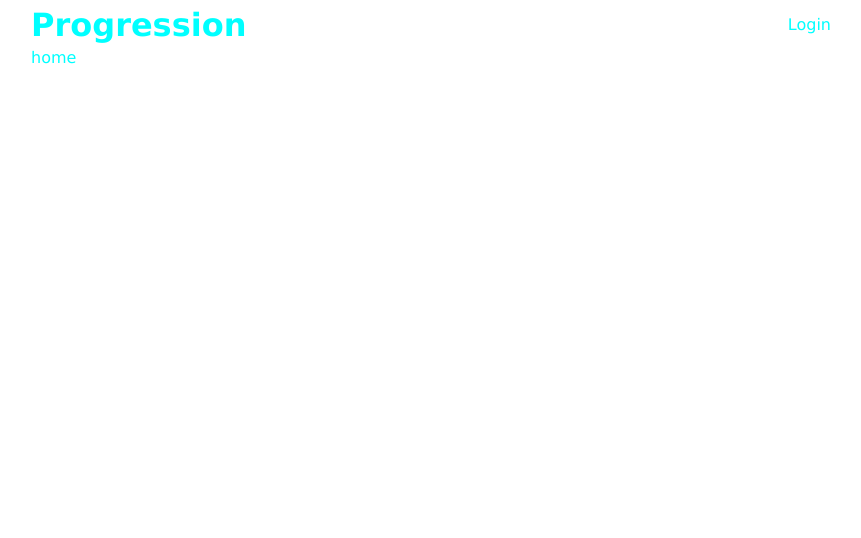
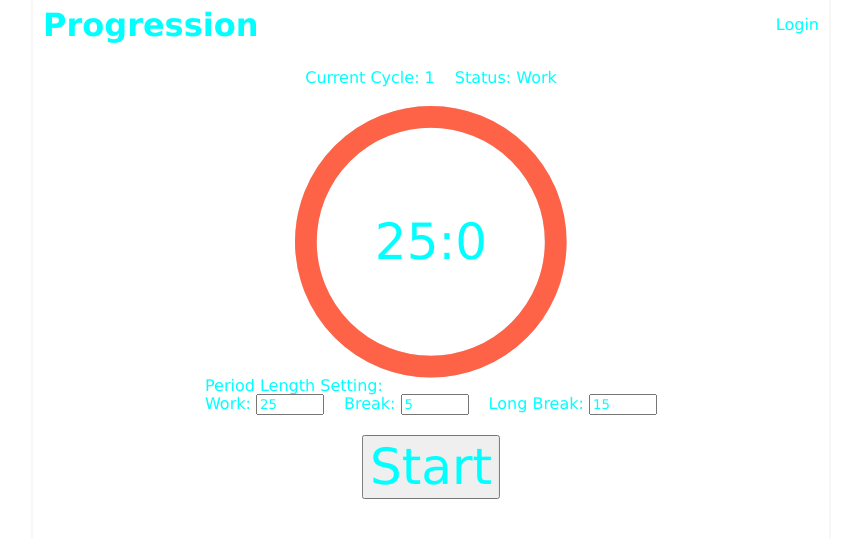
Before and after one commit to HWJFish/Project-Progression, a React (Create React App) app in the folder client/: page / in a window 1280 px wide. Shown: the top 538 px of the page, without its empty margins (209-1070 px from the left). Built offline with nearby package versions, Linux system fonts and the light colour scheme.

Commit message:
timer frontend done

```diff
--- a/client/package.json
+++ b/client/package.json
@@ -12,6 +12,7 @@
     "@testing-library/user-event": "^13.5.0",
     "date-fns": "^2.29.2",
     "react": "^18.2.0",
+    "react-circular-progressbar": "^2.1.0",
     "react-dom": "^18.2.0",
     "react-icons": "^4.4.0",
     "react-router-dom": "^6.3.0",
--- a/client/src/App.js
+++ b/client/src/App.js
@@ -4,6 +4,7 @@ import GlobalStyles from "./GlobalStyles";
 import styled from "styled-components";
 import NavBar from "./components/NavBar";
 import Login from "./pages/login";
+import Home from './pages/home';
 
 
 function App() {
@@ -17,8 +18,9 @@ function App() {
         <Router>
           <NavBar/>
           <Routes>
-            <Route exact path='/' element={'home'}/>
+            <Route exact path='/' element={<Home/>}/>
             <Route exact path="/login" element={<Login/>}/>
+            <Route exact path="/profile" element={'profile'}/>
             <Route exact path='*' element={'404-page-not-found'}/>
           </Routes>
         </Router>
@@ -46,5 +48,9 @@ const BodyWrapper=styled.div`
   position: relative;
   left: 50%;
   transform: translate(-50%,0);
+  padding: 0 10px;
+  border-width: 0 2px;
+  border-style:solid;
+  border-color: #f7f7f7;
 
 `;
--- a/client/src/components/NavBar.js
+++ b/client/src/components/NavBar.js
@@ -7,7 +7,7 @@ const NavBar = () => {
     const { user,setUser } = useContext(UserContext);
 
     return <Wrapper>
-        <h1>Progression</h1>
+        <Link to='/' className="Logo"><h1>Progression</h1></Link>
         {user ? <div className="FeatureContainer">
 
             <button className="logout" onClick={()=>{setUser(null)}}>Logout</button>
@@ -30,6 +30,9 @@ const Wrapper = styled.div`
     justify-content: space-between;
     align-items: center;
     height: 50px;
+    .Logo{
+        text-decoration: none;
+    }
     .FeatureContainer{
         display: flex;
     }
--- /dev/null
+++ b/client/src/components/Timer.js
@@ -0,0 +1,166 @@
+import styled from "styled-components";
+import {  CircularProgressbarWithChildren, buildStyles } from 'react-circular-progressbar';
+import 'react-circular-progressbar/dist/styles.css';
+import { useEffect, useState } from "react";
+import { format } from 'date-fns'
+
+const Timer = () => {
+    //default values
+    const LOCAL_KEY='timer';
+    let workTime = 25, breakTime = 5, longBreakTime = 15;
+    let iniCycle = {
+        time: workTime * 1000 * 60,
+        count: 1,
+        isBreak: false,
+        startStatus: 'notStart',
+        workTime,
+        breakTime,
+        longBreakTime,
+        startTime:null
+    }
+    // const [isInterrupted,setIsInterrupted]=useState(false);
+    const loadData=()=>{
+        let storage=window.localStorage.getItem(LOCAL_KEY);
+        if(storage){
+            storage=JSON.parse(storage);
+            if(storage.startStatus!=='notStart'){
+                storage.startStatus='interrupted'
+                //setIsInterrupted(true);
+            }
+
+            return storage;
+
+        }else return iniCycle;
+    }
+    const [timer, setTimer] = useState(()=>loadData());
+
+    let timeInterval = null;
+    //update the timer based on the change of time period
+    const updatePeriod = (e) => {
+        const newTimer = { ...timer, [e.target.id]: e.target.value }
+        newTimer.time = newTimer.workTime * 1000 * 60;
+        setTimer(newTimer);
+    }
+    const startTimer = () => {
+        setTimer({...timer,startStatus:'started',startTime:Date.now()})
+
+    }
+    const stopTimer=()=>{
+        setTimer({...timer,startStatus:'stopped'})
+    }
+
+
+    useEffect(()=>{
+        window.localStorage.setItem(LOCAL_KEY,JSON.stringify(timer));
+        if(timer.startStatus==='started'){
+            // interesting note: setTimeout and setInterval works the same here
+            timeInterval = setTimeout(() => {
+                const newTimer = { ...timer };
+                newTimer.time -= 1000;
+                if (newTimer.time <= 0) {//actually should be ===0 but just incase
+                    if (timer.isBreak) {
+                        newTimer.count++;
+                        newTimer.time=newTimer.workTime*1000*60;
+                    } else {
+                        if(timer.count%4===0){
+                            newTimer.time=newTimer.longBreakTime*1000*60;
+                        }else{
+                            newTimer.time=newTimer.breakTime*1000*60;
+                        }
+                    }
+                    newTimer.isBreak=!timer.isBreak;
+                }
+
+                setTimer(newTimer);
+            }, 1000)
+        }
+        return ()=>clearTimeout(timeInterval);
+    },[timer])
+
+    return <Wrapper>
+        {timer.startStatus==='interrupted'&&<div className="interruptBox">
+                <p>An interruption was detected. Start time:{format(new Date(timer.startTime),'yyy-MMM-d')}</p>
+            </div>}
+        <div className="infoContainer">
+            <p>Current Cycle: {timer.count}</p>
+            <p>Status: {timer.isBreak?"Break":"Work"}</p>
+        </div>
+        <div className="progressWrapper">
+            <CircularProgressbarWithChildren className="outerProgress"
+                value={timer.time / 60000}  maxValue={timer.isBreak ? (timer.count%4!==0?timer.breakTime:timer.longBreakTime) : (timer.workTime)}
+                counterClockwise='true' styles={buildStyles({pathColor:timer.isBreak?'aqua':'tomato'})}>
+                <p className="time">{`${Math.floor(timer.time / 60000)}:${Math.floor(timer.time % 60000 / 1000)}`}</p>
+            </CircularProgressbarWithChildren>
+
+        </div>
+        {// show start button and set period form
+            timer.startStatus === 'notStart' && <div>
+                <p >Period Length Setting:</p>
+                <div className="labelContainer" onChange={updatePeriod}>
+
+                    <label className="inputLabel">
+                        Work:{' '}
+                        <input type='number' min='1' max='60' className="inputField" id='workTime' name='workTime' defaultValue={workTime} />
+                    </label>
+                    <label className="inputLabel">
+                        Break:{' '}
+                        <input type='number' min='1' max='60' className="inputField" id='breakTime' name='breakTime' defaultValue={breakTime} />
+                    </label>
+                    <label className="inputLabel">
+                        Long Break:{' '}
+                        <input type='number' min='1' max='60' className="inputField" id='longBreakTime' name='longBreakTime' defaultValue={longBreakTime} />
+                    </label>
+                </div>
+                <button className="start" onClick={startTimer}>Start</button>
+            </div>}
+        {timer.startStatus === 'started'&&<button onClick={stopTimer}>
+                Stop
+            </button>}
+        {timer.startStatus==='stopped'||timer.startStatus==='interrupted'&&<div>
+            <button onClick={startTimer}>Resume</button>
+            <button onClick={()=>{setTimer(iniCycle)}}>Discard</button>
+            </div>}
+
+
+
+    </Wrapper>
+}
+
+export default Timer;
+
+const Wrapper = styled.div`
+    display: flex;
+    justify-content: center;
+    flex-direction: column;
+    align-items: center;
+    width: 100%;
+    .infoContainer{
+        display: flex;
+        gap: 20px;
+        padding: 20px;
+    }
+    .progressWrapper{
+        width: 35%;
+    }
+    .outerProgress{
+
+    }
+    .time{
+        font-size: 50px;
+    }
+    .start{
+        position: relative;
+        left: 50%;
+        transform: translate(-50%,0);
+        font-size: 50px;
+        margin: 20px 0;
+    }
+    .labelContainer{
+        display: flex;
+        gap: 20px;
+    }
+    /* .innerProgress{
+        width:85%;
+        transform: rotate(20deg);
+    } */
+`;
--- /dev/null
+++ b/client/src/components/UserInfo.js
@@ -0,0 +1,28 @@
+import { useContext } from "react";
+import styled from "styled-components";
+import { UserContext } from "../UserContext";
+import { Link } from "react-router-dom";
+
+const UserInfo=()=>{
+    const {user}=useContext(UserContext);
+
+    return user&&<Wrapper>
+        <Link to='/profile'><img src={user.avatar_url} alt='user'/></Link>
+        <p className="greeting">Hello {user.login}!</p>
+    </Wrapper>
+}
+
+export default UserInfo;
+
+const  Wrapper= styled.div`
+    img{
+        width: 100px;
+    }
+    .greeting{
+        font-size: 25px;
+    }
+    display: flex;
+    margin: 20px;
+    align-items: center;
+    gap:50px;
+`;
--- /dev/null
+++ b/client/src/pages/home.js
@@ -0,0 +1,15 @@
+import styled from "styled-components";
+import UserInfo from "../components/UserInfo";
+import Timer from "../components/Timer";
+
+const Home=()=>{
+
+    return <Wrapper>
+        <UserInfo/>
+        <Timer/>
+    </Wrapper>
+}
+export default Home;
+const Wrapper= styled.div`
+
+`
```
Also changed, not shown: 2 other files (tests, documents, lock files or other folders).
